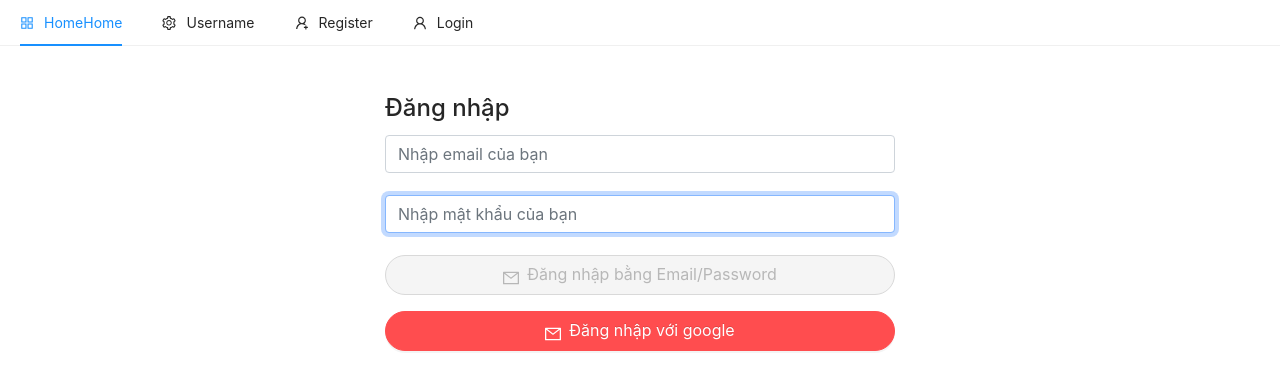
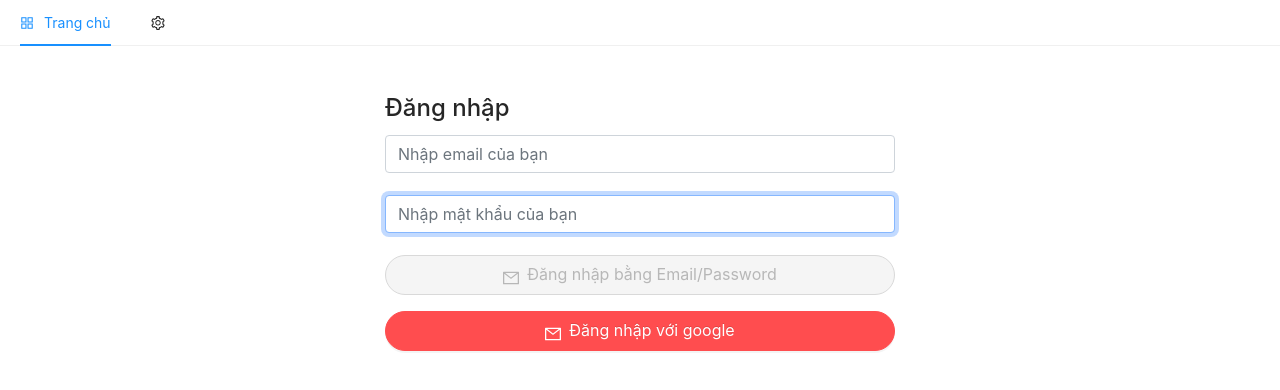
Before and after one commit to Dattn0801/ReactEcommerce, a React (Create React App) app in the folder client/: page /login in a window 1280 px wide. Shown: the top 390 px of the page. Built offline with nearby package versions, Linux system fonts and the light colour scheme; no server answers.

Commit message:
custome_navbar_dtn

```diff
--- a/client/src/components/nav/Header.js
+++ b/client/src/components/nav/Header.js
@@ -11,20 +11,20 @@ import { Link } from "react-router-dom";
 
 import { getAuth, signOut } from "firebase/auth";
 import { useNavigate } from "react-router-dom";
-import { useDispatch } from "react-redux";
+import { useDispatch, useSelector } from "react-redux";
 
 const Header = () => {
   const [current, setCurrent] = useState("home");
   let dispatch = useDispatch();
   let navigate = useNavigate();
-  // let history = useHistory();
+  let { user } = useSelector((state) => ({ ...state }));
+
   const handleClick = (e) => {
     setCurrent(e.key);
   };
   const logout = () => {
     const auth = getAuth();
     signOut(auth);
-
     dispatch({
       type: "LOGOUT",
       payload: null,
@@ -34,28 +34,35 @@ const Header = () => {
   return (
     <Menu onClick={handleClick} selectedKeys={[current]} mode="horizontal">
       <Menu.Item key="home" icon={<AppstoreOutlined />}>
-        <Link to="/">Home</Link>
-        Home
+        <Link to="/">Trang chủ</Link>
       </Menu.Item>
 
-      <Menu.SubMenu icon={<SettingOutlined />} title="Username">
+      {user && (
+        <Menu.SubMenu
+          icon={<SettingOutlined />}
+          title={user.name && user.name.split("@")[0]}
+        >
           <Menu.Item key="setting:1">Option 1</Menu.Item>
           <Menu.Item key="setting:2">Option 2</Menu.Item>
           <Menu.Item icon={<LoginOutlined />} onClick={logout}>
             Đăng xuất
           </Menu.Item>
         </Menu.SubMenu>
+      )}
+      {!user && (
         <Menu.Item
           key="register"
           icon={<UserAddOutlined />}
-        className="float-right"
+          className="float-start"
         >
-        <Link to="/register">Register</Link>
+          <Link to="/register">Đăng kí</Link>
         </Menu.Item>
-
+      )}
+      {!user && (
         <Menu.Item key="login" icon={<UserOutlined />} className="float-right">
-        <Link to="/login">Login</Link>
+          <Link to="/login">Đăng nhập</Link>
         </Menu.Item>
+      )}
     </Menu>
   );
 };
--- a/client/src/pages/auth/Login.js
+++ b/client/src/pages/auth/Login.js
@@ -8,7 +8,7 @@ import {
   signInWithEmailAndPassword,
   signInWithPopup,
 } from "firebase/auth";
-import { useDispatch } from "react-redux";
+import { useDispatch, useSelector } from "react-redux";
 import { useNavigate } from "react-router-dom";
 
 const Login = () => {
@@ -17,6 +17,7 @@ const Login = () => {
   const [loading, setLoading] = useState(false);
   let navigate = useNavigate();
   let dispatch = useDispatch();
+
 
   const handleSumit = async (e) => {
     e.preventDefault();
```
Lines whose indentation alone changed are shown as unchanged.
